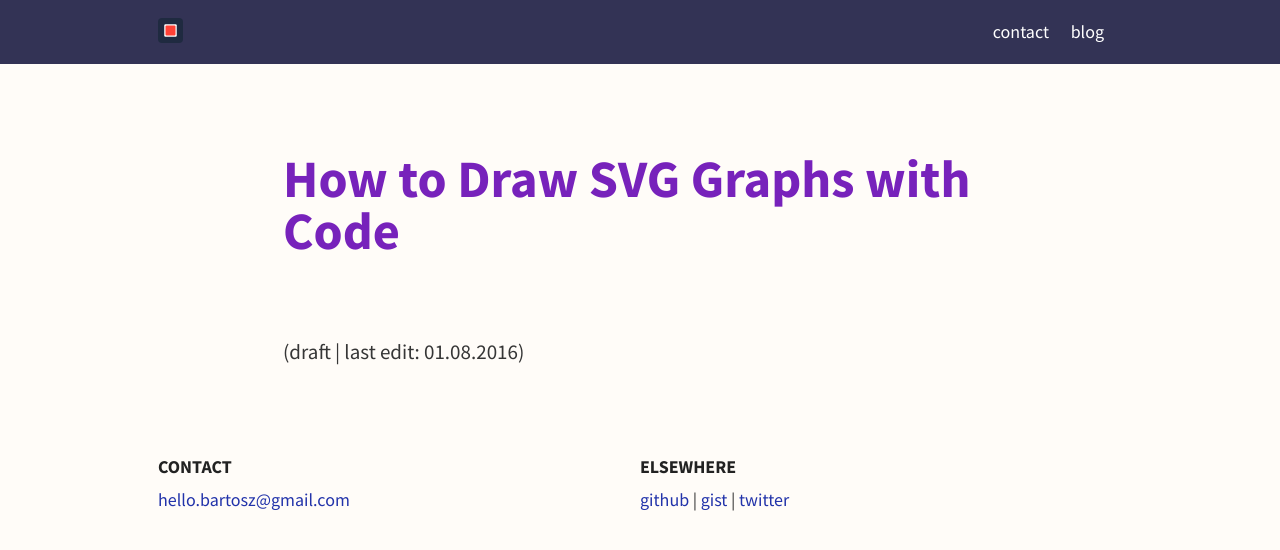
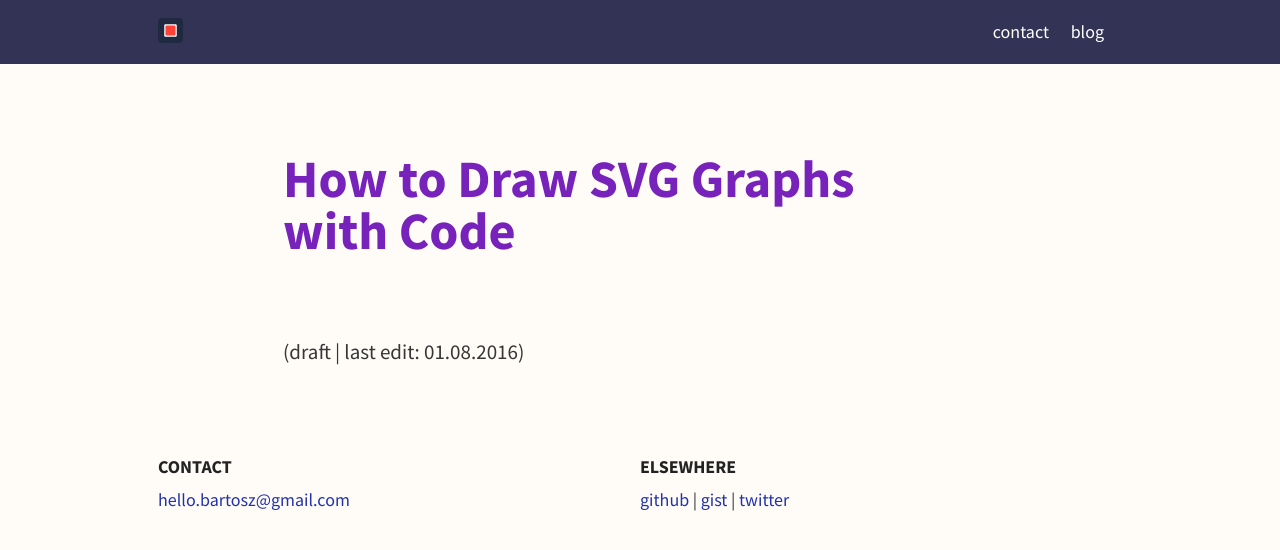
Before and after one commit to bart747/bart747, a Jekyll site: the page built from projects/writesvg/index.html, in a window 1280 px wide. Shown: the top 550 px of the page. Built offline with Jekyll 4.4.1, drawn with Linux system fonts in a browser that asks for light colours; comment, search, counter and statistics services are not loaded.

Commit message:
fix typos

```diff
--- a/projects/dom/index.html
+++ b/projects/dom/index.html
@@ -141,7 +141,7 @@ roadSet.forEach(el => {
   roadDiv.appendChild(span);
 });
 
-// append bot sets of icons to one document fragment
+// append both sets of icons to one document fragment
 fragmentBig.appendChild(skyDiv);
 fragmentBig.appendChild(roadDiv);
 
--- a/projects/writesvg/index.html
+++ b/projects/writesvg/index.html
@@ -1,11 +1,11 @@
 ---
 layout: default
-title: Creating DOM Elements with Vanilla JavaScript
+title: How to Draw SVG Graphs with Code
 ---
 
 <div class="wrapper-post-like">
 
-<h1 class="h1-mega purple">How to Draw SVG Graphs with Code</h1>
+  <h1 class="h1-mega purple">How to Draw SVG Graphs<br> with Code</h1>
 
 <p>
 
```
Also changed, not shown: other parts of projects/dom/index.html (+2 -2 lines), 4 other files.
